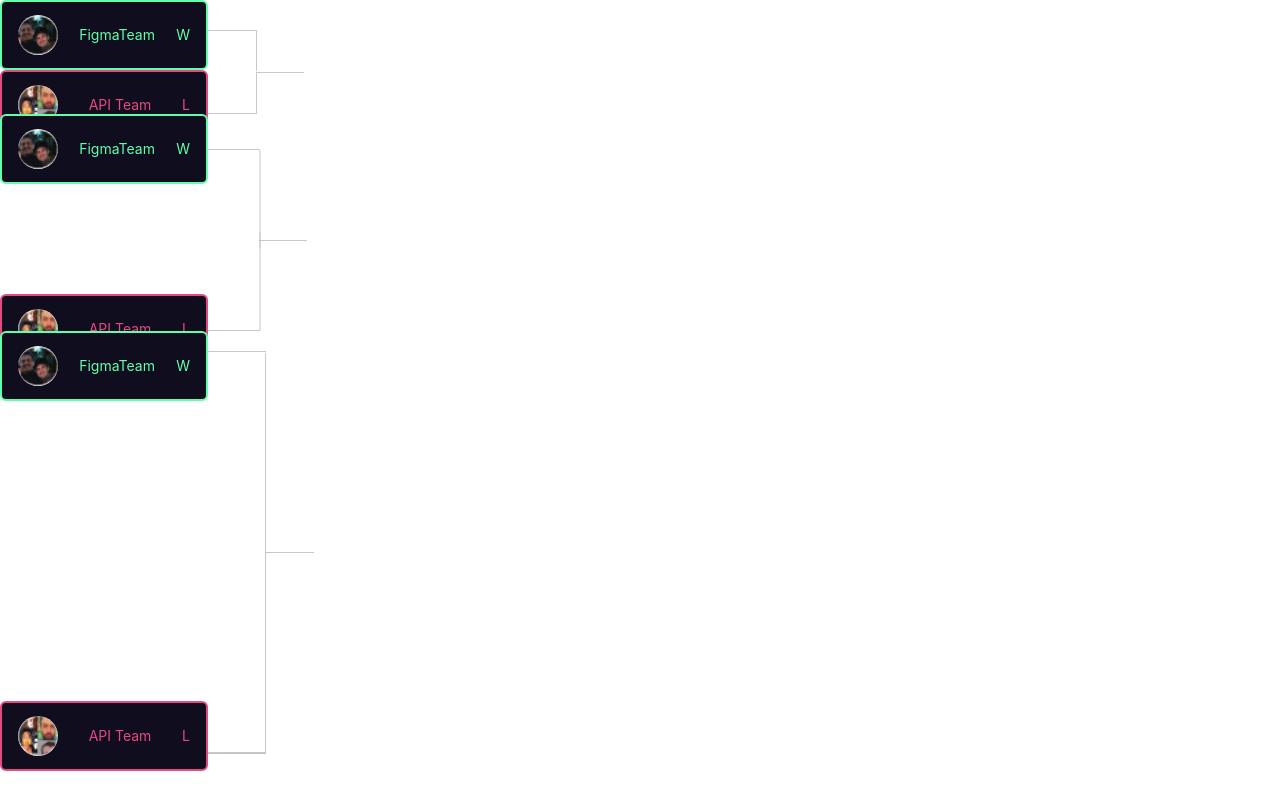
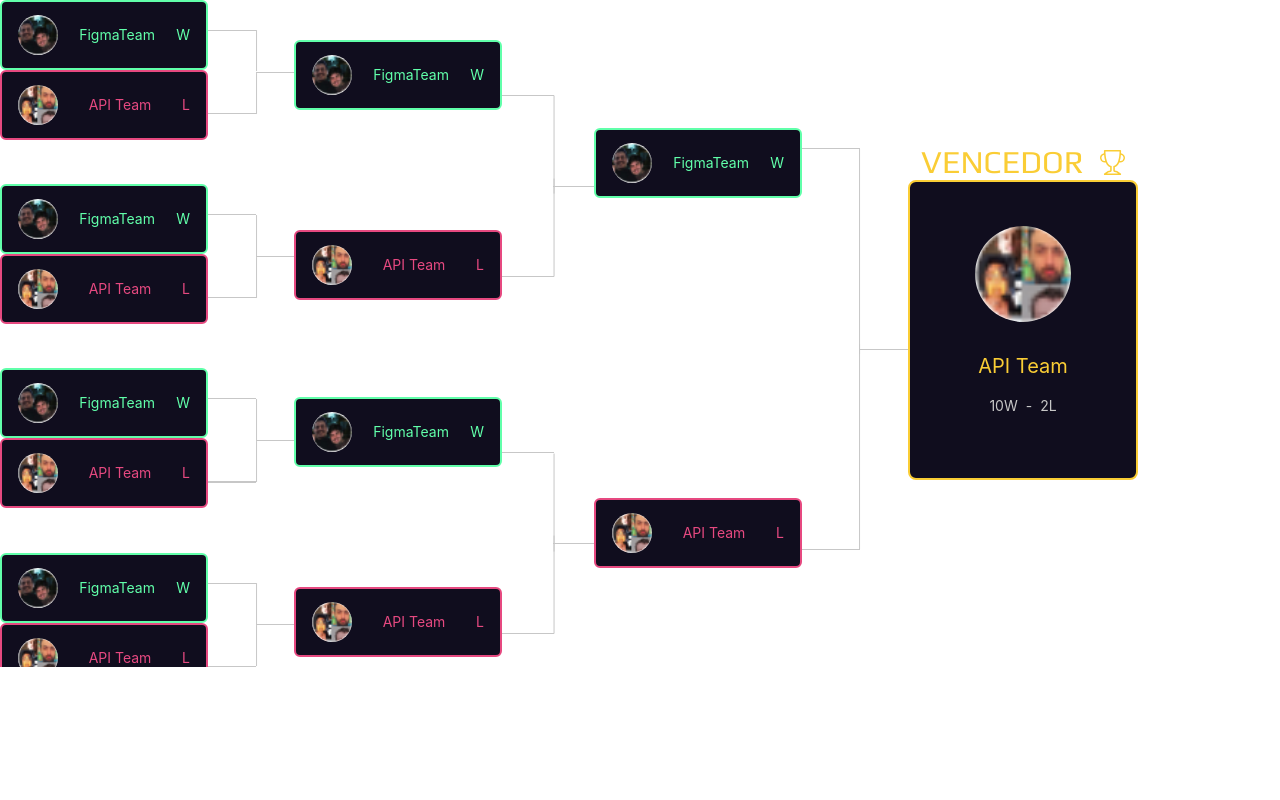
Before and after one commit to ez-Bracket/ez-bracket, a React (Create React App) app: page /teste in a window 1280 px wide. Built offline with nearby package versions, Linux system fonts and the light colour scheme.

Commit message:
feat: add brackets full

```diff
--- a/src/components/PlayersCard/Final/index.tsx
+++ b/src/components/PlayersCard/Final/index.tsx
@@ -2,9 +2,13 @@ import { LineFinal } from "../../BracketsLine/Final";
 import imgteste from "../../../assets/Teste foto time 1.jpg";
 import imgTeste from "../../../assets/teste foto time 2.jpg";
 
-export const Final = () => {
+interface iFinalProps {
+  className?: string;
+}
+
+export const Final = ({ className }: iFinalProps) => {
   return (
-    <div className="flex flex-col gap-[300px]">
+    <div className={className}>
       {/* Se status for win, chamar este card */}
 
       <div className="w-52 h-[70px] flex border-2 bg-gray-400 border-green-100 rounded-md items-center justify-between px-4">
--- a/src/components/PlayersCard/Semifinal/index.tsx
+++ b/src/components/PlayersCard/Semifinal/index.tsx
@@ -3,10 +3,47 @@ import { LineSemifinal } from "../../BracketsLine/Semifinal";
 import imgteste from "../../../assets/Teste foto time 1.jpg";
 import imgTeste from "../../../assets/teste foto time 2.jpg";
 
-export const Semifinal = () => {
+interface iSemiFinalProps {
+  className?: string;
+}
+
+export const Semifinal = ({
+  className,
+}: iSemiFinalProps) => {
   return (
-    <div className="flex flex-col gap-[110px]">
+    <div className={className}>
       {/* Se status for win, chamar este card */}
+
+      <div className="w-52 h-[70px] flex border-2 bg-gray-400 border-green-100 rounded-md items-center justify-between px-4">
+        <img
+          src={imgteste}
+          alt=""
+          className="w-10 h-10 rounded-full"
+        />
+        <h2 className="text-sm text-green-100 leading-3 font-normal">
+          FigmaTeam
+        </h2>
+        <p className="text-sm text-green-100 leading-3 font-normal">
+          W
+        </p>
+      </div>
+
+      {/* Se status for lose, chamar este card */}
+
+      <div className="w-52 h-[70px] flex border-2 bg-gray-400 border-error-100 rounded-md items-center justify-between px-4">
+        <img
+          src={imgTeste}
+          alt=""
+          className="w-10 h-10 rounded-full"
+        />
+        <h2 className="text-sm text-error-100 leading-3 font-normal">
+          API Team
+        </h2>
+        <p className="text-sm text-error-100 leading-3 font-normal">
+          L
+        </p>
+      </div>
+      <LineSemifinal className="flex justify-start items-center ml-52 -mt-[325px]" />
 
       <div className="w-52 h-[70px] flex border-2 bg-gray-400 border-green-100 rounded-md items-center justify-between px-4">
         <img
--- a/src/components/PlayersCard/WinAndLoseCards/index.tsx
+++ b/src/components/PlayersCard/WinAndLoseCards/index.tsx
@@ -3,11 +3,18 @@ import imgTeste from "../../../assets/teste foto time 2.jpg";
 import { BracketsLine } from "../../BracketsLine/Default";
 import { WinnerCard } from "../WinnerCard";
 
-export const PlayersCard = () => {
+interface iPlayersCardProps {
+  className?: string;
+}
+
+export const PlayersCard = ({
+  className,
+}: iPlayersCardProps) => {
   return (
-    <div className="flex flex-col">
+    <div className={className}>
       {/* Se status for win, chamar este card */}
 
+      <div>
         <div className="w-52 h-[70px] flex border-2 bg-gray-400 border-green-100 rounded-md items-center justify-between px-4">
           <img
             src={imgteste}
@@ -38,7 +45,108 @@ export const PlayersCard = () => {
           </p>
         </div>
         <BracketsLine />
+      </div>
       {/* <WinnerCard /> */}
+
+      <div>
+        <div className="w-52 h-[70px] flex border-2 bg-gray-400 border-green-100 rounded-md items-center justify-between px-4">
+          <img
+            src={imgteste}
+            alt=""
+            className="w-10 h-10 rounded-full"
+          />
+          <h2 className="text-sm text-green-100 leading-3 font-normal">
+            FigmaTeam
+          </h2>
+          <p className="text-sm text-green-100 leading-3 font-normal">
+            W
+          </p>
+        </div>
+
+        {/* Se status for lose, chamar este card */}
+
+        <div className="w-52 h-[70px] flex border-2 bg-gray-400 border-error-100 rounded-md items-center justify-between px-4">
+          <img
+            src={imgTeste}
+            alt=""
+            className="w-10 h-10 rounded-full"
+          />
+          <h2 className="text-sm text-error-100 leading-3 font-normal">
+            API Team
+          </h2>
+          <p className="text-sm text-error-100 leading-3 font-normal">
+            L
+          </p>
+        </div>
+        <BracketsLine />
+      </div>
+
+      <div>
+        <div className="w-52 h-[70px] flex border-2 bg-gray-400 border-green-100 rounded-md items-center justify-between px-4">
+          <img
+            src={imgteste}
+            alt=""
+            className="w-10 h-10 rounded-full"
+          />
+          <h2 className="text-sm text-green-100 leading-3 font-normal">
+            FigmaTeam
+          </h2>
+          <p className="text-sm text-green-100 leading-3 font-normal">
+            W
+          </p>
+        </div>
+
+        {/* Se status for lose, chamar este card */}
+
+        <div className="w-52 h-[70px] flex border-2 bg-gray-400 border-error-100 rounded-md items-center justify-between px-4">
+          <img
+            src={imgTeste}
+            alt=""
+            className="w-10 h-10 rounded-full"
+          />
+          <h2 className="text-sm text-error-100 leading-3 font-normal">
+            API Team
+          </h2>
+          <p className="text-sm text-error-100 leading-3 font-normal">
+            L
+          </p>
+        </div>
+        <BracketsLine />
+      </div>
+      {/* <WinnerCard /> */}
+
+      <div>
+        <div className="w-52 h-[70px] flex border-2 bg-gray-400 border-green-100 rounded-md items-center justify-between px-4">
+          <img
+            src={imgteste}
+            alt=""
+            className="w-10 h-10 rounded-full"
+          />
+          <h2 className="text-sm text-green-100 leading-3 font-normal">
+            FigmaTeam
+          </h2>
+          <p className="text-sm text-green-100 leading-3 font-normal">
+            W
+          </p>
+        </div>
+
+        {/* Se status for lose, chamar este card */}
+
+        <div className="w-52 h-[70px] flex border-2 bg-gray-400 border-error-100 rounded-md items-center justify-between px-4">
+          <img
+            src={imgTeste}
+            alt=""
+            className="w-10 h-10 rounded-full"
+          />
+          <h2 className="text-sm text-error-100 leading-3 font-normal">
+            API Team
+          </h2>
+          <p className="text-sm text-error-100 leading-3 font-normal">
+            L
+          </p>
+        </div>
+        <BracketsLine />
+      </div>
     </div>
   );
 };
--- a/src/components/PlayersCard/WinnerCard/index.tsx
+++ b/src/components/PlayersCard/WinnerCard/index.tsx
@@ -2,16 +2,22 @@ import { BsTrophy } from "react-icons/bs";
 
 import imgTeste from "../../../assets/teste foto time 2.jpg";
 
-export const WinnerCard = () => {
+interface iWinnerCardProps {
+  className: string;
+}
+
+export const WinnerCard = ({
+  className,
+}: iWinnerCardProps) => {
   return (
-    <>
+    <div className={className}>
       <div className="flex w-[230px] h-9 items-center justify-center gap-4">
         <h2 className="text-3xl text-yellow-100 font-winner leading-8">
           VENCEDOR
         </h2>
         <BsTrophy size={25} color="#FACD35" />
       </div>
-      <div className="h-[340px] w-[230px] flex flex-col items-center justify-start pt-8 gap-5 border-2 border-yellow-100 rounded-lg bg-gray-400">
+      <div className="h-[300px] w-[230px] flex flex-col items-center justify-start pt-8 gap-5 border-2 border-yellow-100 rounded-lg bg-gray-400">
         <img
           src={imgTeste}
           alt=""
@@ -32,6 +38,6 @@ export const WinnerCard = () => {
           </p>
         </div>
       </div>
-    </>
+    </div>
   );
 };
--- a/src/components/TESTE/teste.tsx
+++ b/src/components/TESTE/teste.tsx
@@ -1,13 +1,15 @@
 import { Final } from "../PlayersCard/Final";
 import { Semifinal } from "../PlayersCard/Semifinal";
 import { PlayersCard } from "../PlayersCard/WinAndLoseCards";
+import { WinnerCard } from "../PlayersCard/WinnerCard";
 
 export const Teste = () => {
   return (
-    <>
-      <PlayersCard />
-      <Semifinal />
-      <Final />
-    </>
+    <div className="flex max-w-[100%] max-h-[80%] overflow-x-auto">
+      <PlayersCard className="flex flex-col gap-[70px]" />
+      <Semifinal className="flex flex-col gap-[120px] mt-10" />
+      <Final className="flex flex-col gap-[300px] mt-32" />
+      <WinnerCard className="flex flex-col mt-36" />
+    </div>
   );
 };
--- a/src/pages/Tournament/index.tsx
+++ b/src/pages/Tournament/index.tsx
@@ -1,12 +1,16 @@
-import { useContext, useEffect, useState } from 'react';
-import { useParams } from 'react-router-dom';
-import { CampInfo } from '../../components/CampInfo';
-import { ModalEdit } from '../../components/Modals/ModalEditUser';
-import { InfoModal } from '../../components/Modals/ModalInfoCamp';
-import { InfoUserModal } from '../../components/Modals/ModalInfoUser';
-import { NewCampModal } from '../../components/Modals/ModalNewCamp';
-import { UserMenu } from '../../components/UserMenu';
-import { CampConext, iCamp } from '../../contexts/CampContext';
+import { useContext, useEffect, useState } from "react";
+import { useParams } from "react-router-dom";
+import { CampInfo } from "../../components/CampInfo";
+import { ModalEdit } from "../../components/Modals/ModalEditUser";
+import { InfoModal } from "../../components/Modals/ModalInfoCamp";
+import { InfoUserModal } from "../../components/Modals/ModalInfoUser";
+import { NewCampModal } from "../../components/Modals/ModalNewCamp";
+import { Teste } from "../../components/TESTE/teste";
+import { UserMenu } from "../../components/UserMenu";
+import {
+  CampConext,
+  iCamp,
+} from "../../contexts/CampContext";
 
 export const Tournament = () => {
   const idCamp = useParams();
@@ -14,12 +18,14 @@ export const Tournament = () => {
   const [champ, setChamp] = useState<iCamp[] | []>([]);
 
   useEffect(() => {
-    setChamp(camp.filter((c) => c.id === Number(idCamp.idCamp)));
+    setChamp(
+      camp.filter((c) => c.id === Number(idCamp.idCamp))
+    );
   }, [camp, idCamp]);
 
   return (
     <div>
-      <div className="bg-gray-300 h-screen">
+      <div className="bg-gray-300 h-screen w-screen">
         <div className="bg-dashboard bg-cover h-screen w-full absolute opacity-10 shadow-[0_100px_100px_#070516]"></div>
         <section className="py-10 tablet:py-20 bg-gray-300">
           <UserMenu />
@@ -33,6 +39,7 @@ export const Tournament = () => {
             <div className="flex justify-between gap-8 laptop:flex-row flex-col w-[80%] mt-12"></div>
           </div>
         </section>
+        <Teste />
       </div>
       <InfoUserModal />
       <ModalEdit />
```
Lines whose indentation alone changed are shown as unchanged.
